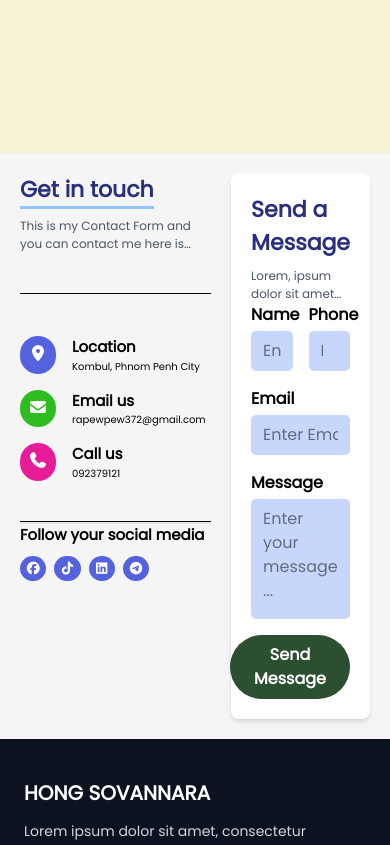
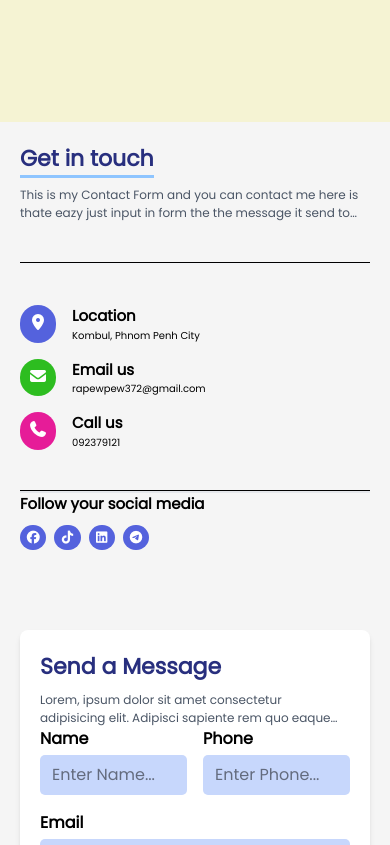
Before and after one commit to SovannaraHong/My-Pofolio, a React (Vite) app: page / in a window 390 px wide. Shown: the part 5900-6745 px from the top of the page. Built offline with nearby package versions, Linux system fonts and the light colour scheme.

Commit message:
update contact responsive

```diff
--- a/src/components/ContactCom/ContactHero.jsx
+++ b/src/components/ContactCom/ContactHero.jsx
@@ -4,10 +4,10 @@ const ContactHero = () => {
       <section className="bg-[#c6ccff]  font-popinse imgReveal mt-[150px] py-[20px]">
         <div className="text-white">
           <div className="flex justify-center items-center flex-col gap-2">
-            <h1 className="text-white font-semibold font-Roboto text-[32px]">
+            <h1 className="text-white font-semibold font-Roboto xl:text-[32px] lg:text-[32px] md:text-[32px] sm:text-[32px] text-[15px]">
               Contact Us
             </h1>
-            <p className="text-white font-semibold">
+            <p className="text-white xl:text-[16px] lg:text-[16px] md:text-[16px] sm:text-[16px] text-[12px] font-semibold">
               Here for <span className="text-[#3564e6]">Contact</span>
             </p>
           </div>
--- a/src/components/ContactCom/FormContact.jsx
+++ b/src/components/ContactCom/FormContact.jsx
@@ -75,7 +75,7 @@ const FormContact = () => {
 
   return (
     <>
-      <section className="px-[20px] py-[20px] flex justify-center appearAnimation gap-5 font-popinse bg-[#f5f5f5]">
+      <section className="px-[20px] py-[20px] flex justify-center xl:flex-row lg:flex-row md:flex-row sm:flex-row flex-col appearAnimation xl:gap-5 lg:gap-5 md:gap-5 sm:gap-5 gap-20 font-popinse bg-[#f5f5f5]">
         {/* Contact Info */}
         <div className="max-w-[600px]">
           <h1
@@ -124,7 +124,7 @@ const FormContact = () => {
         </div>
 
         {/* Contact Form */}
-        <div className="bg-[#ffffff] w-full max-w-[600px] p-[20px] rounded-lg shadow-md">
+        <div className="bg-[#ffffff] max-w-[600px] w-full  p-[20px] rounded-lg shadow-md">
           <h1 className="text-[22px] font-semibold mb-2 text-[#282f7e]">
             Send a Message
           </h1>
```
